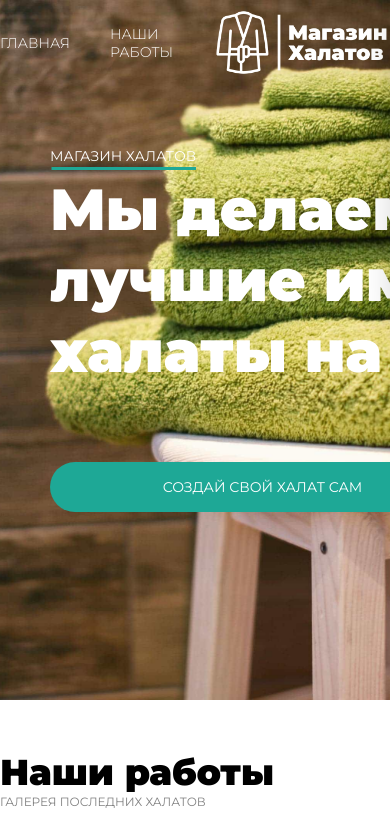
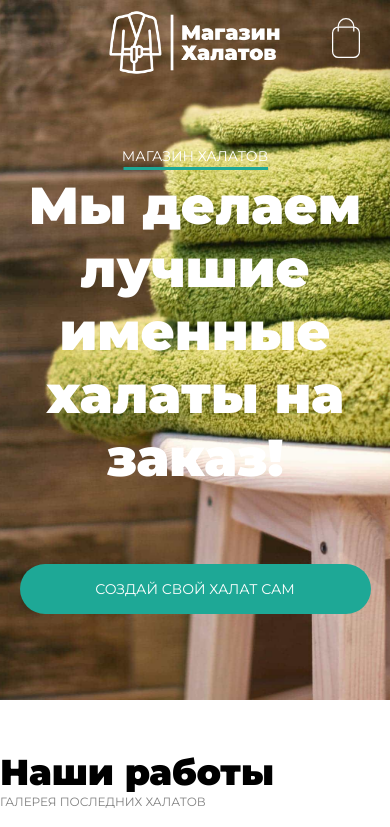
Before and after one commit to DreamSites/halat-shop, a Vue app: page / in a window 390 px wide. Shown: the top 827 px of the page. Built offline with nearby package versions, Linux system fonts and the light colour scheme.

Commit message:
Шапка оптимизирована под мобильные устройства

```diff
--- a/src/components/PageTop.vue
+++ b/src/components/PageTop.vue
@@ -104,7 +104,7 @@ nav {
     flex-direction: column;
     justify-content: center;
     a {
-      cursor: pointer;
+        cursor: pointer;
     }
 }
 
@@ -277,4 +277,62 @@ nav {
     -ms-user-select: none;
     user-select: none;
 }
+
+@media (max-width: 900px) {
+    .navItem {
+        display: none;
+    }
+    #logo {
+        display: flex;
+    }
+    nav {
+        grid-template-columns: auto;
+    }
+}
+
+@media (max-width: 640px) {
+  h1 {
+    font-size: 52px;
+  }
+  header h1 {
+    max-width: 90%;
+    text-align: center;
+    margin: 0 auto;
+    margin-top: 15px;
+  }
+  header p {
+    margin-left: 0;
+    text-align: center;
+  }
+  header svg {
+    margin: 0;
+  }
+  .headerLine {
+    width: 145px;
+    margin: 0 auto;
+    margin-top: -9px;
+  }
+  .headerScrollButton {
+    width: 90%;
+    margin: 0 auto;
+    margin-top: 75px;
+  }
+}
+@media (max-width: 370px) {
+  h1 {
+    font-size: 48px;
+  }
+}
+
+@media (max-width: 342px) {
+  h1 {
+    font-size: 44px;
+  }
+}
+
+@media (max-width: 313px) {
+  h1 {
+    font-size: 40px;
+  }
+}
 </style>
```
